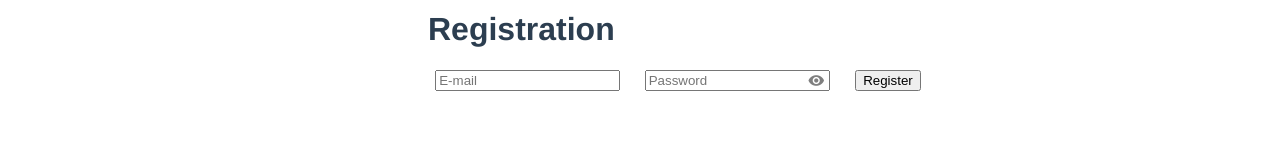
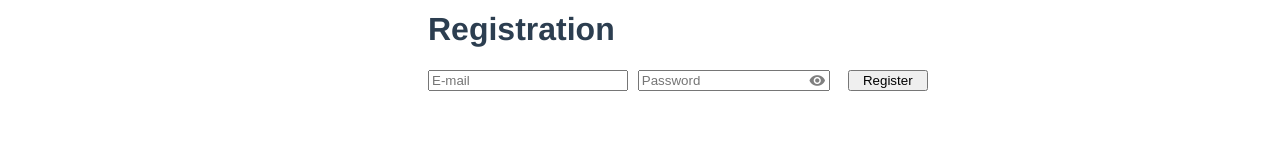
Before and after one commit to runardvl/vuejs-auth, a Vue app: page /registration in a window 1280 px wide. Shown: the part 128-288 px from the top of the page. Built offline with nearby package versions, Linux system fonts and the light colour scheme.

Commit message:
main_form style edited

```diff
--- a/src/components/userAuthForm.vue
+++ b/src/components/userAuthForm.vue
@@ -65,12 +65,12 @@ form {
   display: grid;
   grid-auto-flow: column;
   width: 500px;
-  justify-items: center;
+  justify-items: stretch;
   align-items: center;
   grid-gap: 10px;
   label {
     display: grid;
-    justify-items: center;
+    justify-items: stretch;
     align-items: center;
     grid-auto-flow: column;
     margin: 0;
@@ -83,8 +83,8 @@ form {
     color: rgba(#000, 0.5);
     outline: none;
     cursor: pointer;
-    transform: translateX(-28px);
-    margin-right: -28px;
+    transform: translateX(-33px);
+    margin-right: -33px;
   }
 }
 </style>
```
